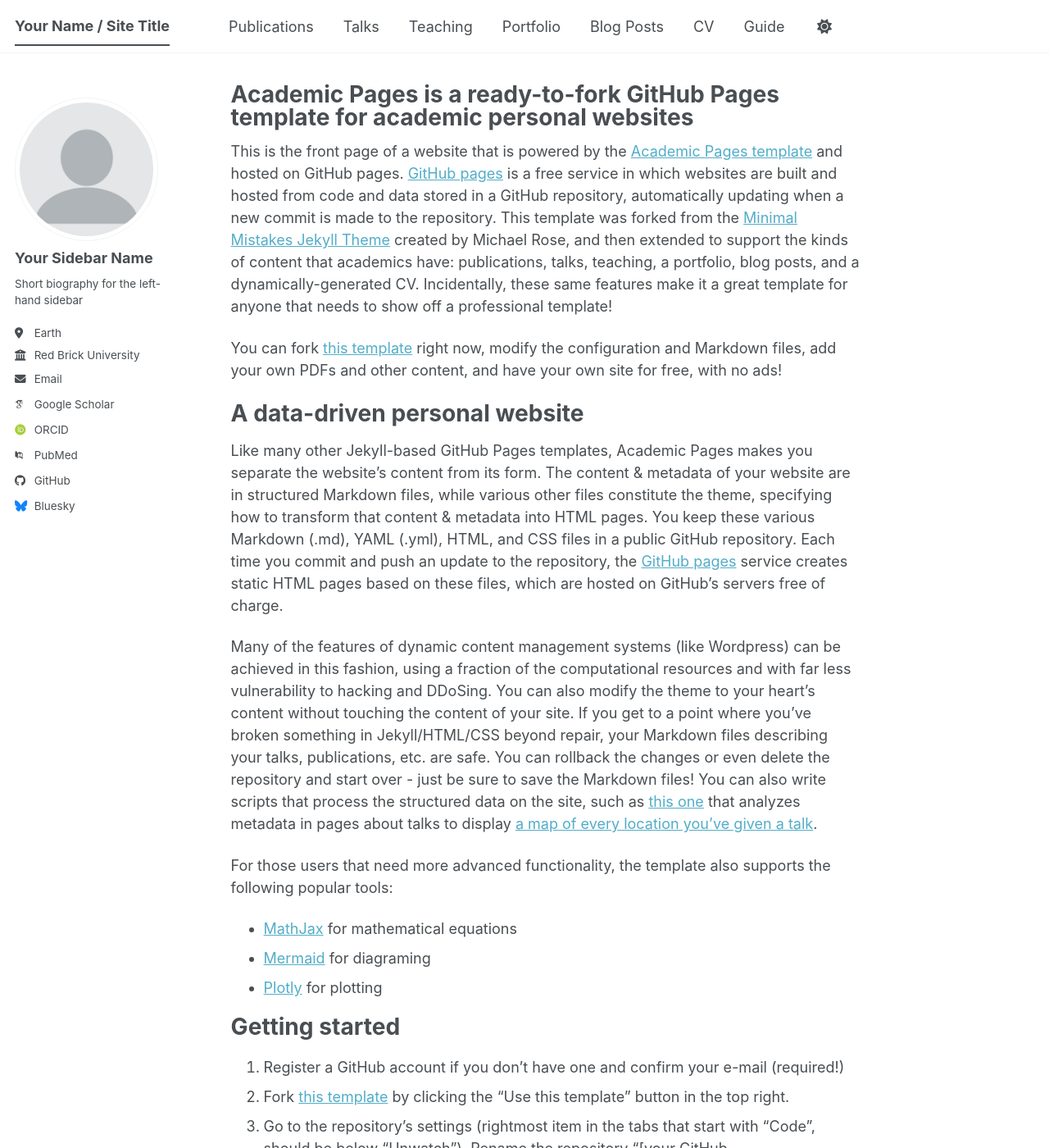
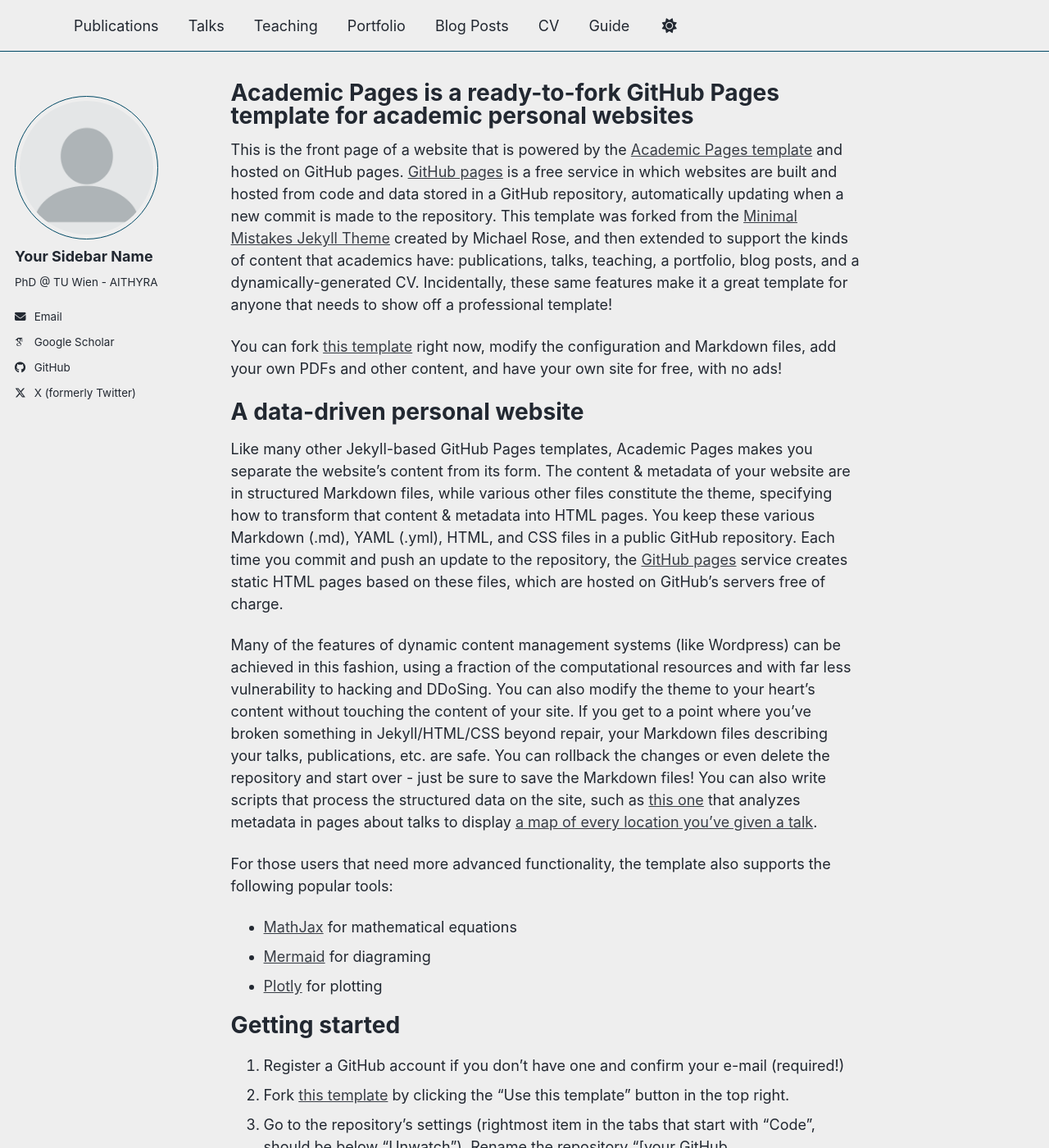
Before and after one commit to angelognazzo/angelognazzo.github.io, a Jekyll site: the page built from _pages/about.md, in a window 1280 px wide and 1400 px high. Shown: the whole window at 82% size. Built offline with Jekyll 4.4.1, drawn with Linux system fonts in a browser that asks for light colours; some web fonts are replaced; a script bundle is joined from its source files by our own code; library files that are not in the unit come from our copies; some of the changed text lies outside the part shown.

Commit message:
Added my configs

```diff
--- a/_config.yml
+++ b/_config.yml
@@ -8,15 +8,15 @@
 
 # Basic Site Settings
 locale                   : "en-US"
-site_theme               : "default" # The available themes options are "default", "air", "sunrise", "mint", "dirt" and "contrast"
-title                    : "Your Name / Site Title"
+site_theme               : "air" # The available themes options are "default", "air", "sunrise", "mint", "dirt" and "contrast"
+title                    : "<Angelo Gnazzo>"
 title_separator          : "-"
-name                     : &name "Your Name"
+name                     : &name "<Angelo Gnazzo>"
 description              : &description "Your Name's academic portfolio"   # Update this with a general description of your site, this is the default if not overridden by a page
-url                      : https://academicpages.github.io # The base hostname & protocol for your site e.g. "https://[your GitHub username].github.io",
+url                      : https://angelognazzo.github.io # The base hostname & protocol for your site e.g. "https://[your GitHub username].github.io",
                                                            # or if you already have some other page hosted on Github then use "https://[your GitHub username].github.io/[Your Repo Name]"
 baseurl                  : "" # the subpath of your site, e.g. "/blog"
-repository               : "academicpages/academicpages.github.io"
+repository               : "angelognazzo/angelognazzo.github.io"
 
 # Site Author - The following control what appear as part of the author content on the side bar.
 #               If a field is blank the icon and link will not appear, otherwise it will be shown.
@@ -25,71 +25,67 @@
   # Biographic information
   avatar           : "profile.png"
   name             : "Your Sidebar Name"
-  pronouns         : # example: "she/her"
-  bio              : "Short biography for the left-hand sidebar"
-  location         : "Earth"
-  employer         : "Red Brick University"
-  uri              : # URL
-  email            : "none@example.org"
+  bio              : "PhD @ TU Wien - AITHYRA"
+  email            : "agnazzo@aithyra.at"
 
   # Academic websites
-  academia         : # URL
-  arxiv            : # URL - Update with the correct link to your profile
+  #academia         : # URL
+  #arxiv            : # URL - Update with the correct link to your profile
   googlescholar    : "https://scholar.google.com/citations?user=PS_CX0AAAAAJ"
-  inspire-hep      : # URL
-  impactstory      : # URL
-  orcid            : "https://orcid.org/yourorcidurl"
-  semantic         : # URL
-  ssrn             : # URL
-  pubmed           : "https://www.ncbi.nlm.nih.gov/pubmed/?term=john+snow"
-  researchgate     : # URL
-  scopus           : # URL
-  zotero           : # URL
+  #inspire-hep      : # URL
+  #impactstory      : # URL
+  #orcid            : "https://orcid.org/yourorcidurl"
+  #semantic         : # URL
+  #ssrn             : # URL
+  #pubmed           : "https://www.ncbi.nlm.nih.gov/pubmed/?term=john+snow"
+  #researchgate     : # URL
+  #scopus           : # URL
+  #zotero           : # URL
 
 
   # Repositories and software development
-  bitbucket        : # Username - Update with your username on the site
-  codepen          : # Username
-  dribbble         : # Username
-  github           : "academicpages"
-  kaggle           : # Username
-  stackoverflow    : # User number or user number and name (i.e., use "1" or "1/jeff-atwood")
+  #bitbucket        : # Username - Update with your username on the site
+  #codepen          : # Username
+  #dribbble         : # Username
+  github           : "angelognazzo"
+  #kaggle           : # Username
+  #stackoverflow    : # User number or user number and name (i.e., use "1" or "1/jeff-atwood")
 
   # Social media
-  artstation       : # Username
-  bluesky          : "bsky.app" # Replace this with you Bluesky username
-  facebook         : # Username
-  flickr           : # Username
-  foursquare       : # Username
-  goodreads        : # Username
-  google_plus      : # Username
-  keybase          : # Username
-  instagram        : # Username
-  lastfm           : # Username
-  linkedin         : # Username
-  mastodon         : # URL
-  medium           : # URL
-  pinterest        : # Username
-  soundcloud       : # Username
-  steam            : # Username
-  telegram         : # URL
-  tumblr           : # Username
-  twitter          : # Username for X / Twitter
-  vine             : # Username
-  weibo            : # Username
-  wikipedia        : # Username
-  xing             : # Username
-  youtube          : # Username
-  zhihu            : # Username
+  #artstation       : # Username
+  #bluesky          : "bsky.app" # Replace this with you Bluesky username
+  #facebook         : # Username
+  #flickr           : # Username
+  #foursquare       : # Username
+  #goodreads        : # Username
+  #google_plus      : # Username
+  #keybase          : # Username
+  #instagram        : # Username
+  #lastfm           : # Username
+  linkedin         : # angelognazzo
+  #mastodon         : # URL
+  #medium           : # URL
+  #pinterest        : # Username
+  #soundcloud       : # Username
+  #steam            : # Username
+  #telegram         : # URL
+  #tumblr           : # Username
+  twitter          : gna_ngelo
+  #vine             : # Username
+  #weibo            : # Username
+  #wikipedia        : # Username
+  #xing             : # Username
+  #youtube          : # Username
+  #zhihu            : # Username
 
 # Publication Category - The following the list of publication categories and their headings
-publication_category:
-  books:
-    title: 'Books'
-  manuscripts:
-    title: 'Journal Articles'
-  conferences:
-    title: 'Conference Papers'
+#publication_category:
+#  books:
+#    title: 'Books'
+#  manuscripts:
+#    title: 'Journal Articles'
+#  conferences:
+#    title: 'Conference Papers'
 
 # Site Settings
 teaser                   :  # filename of teaser fallback teaser image placed in /images/ for social media previews
```
